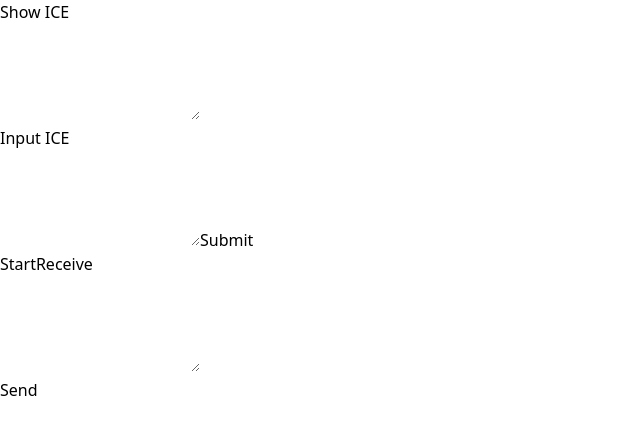
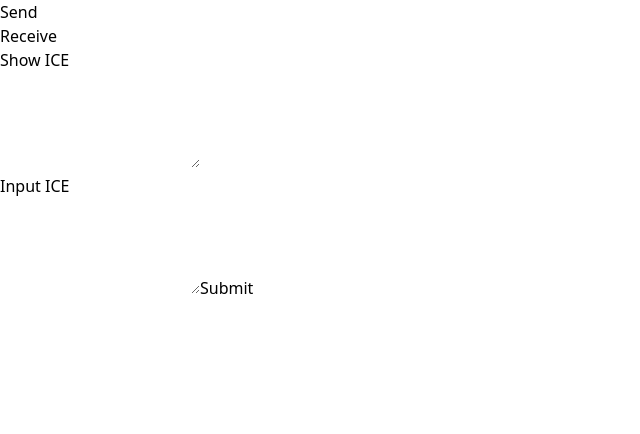
Before and after one commit to k4l4p/share, a Vue app: page / in a window 1280 px wide. Shown: the top 434 px of the page, without its empty margins (0-640 px from the left). Built offline with nearby package versions, Linux system fonts and the light colour scheme.

Commit message:
File transfer complete

```diff
--- a/src/App.vue
+++ b/src/App.vue
@@ -1,29 +1,46 @@
 <script setup>
 import { ref, watch, watchEffect } from 'vue'
+
+
+const MAXIMUM_MESSAGE_SIZE = 65535;
+const END_OF_FILE_MESSAGE = 'EOF';
+const recv_buff = []
 
 const phase = ref('')
 const ice = ref(null)
 const showice = ref(null)
 const content = ref('')
 const msg = ref(null)
+const showDialog = ref(false)
 
 let p
 let pass = "i_am_an_id"
 let set_connection
 let recv_connection
 let channel
+let isNameSet = false
+
+const ice_list = {
+  "iceServers": [
+    { "url": "stun:stun.l.google.com:19302" },
+  ]
+}
+
 const start = () => {
+  showDialog.value = true
   phase.value = 'start'
-  set_connection = new RTCPeerConnection()
+  set_connection = new RTCPeerConnection(ice_list)
   set_connection.onicecandidate = e => {
-    console.log('new ice: ' + JSON.stringify(set_connection.localDescription))
     showice.value = JSON.stringify(set_connection.localDescription)
   }
   channel = set_connection.createDataChannel(pass)
+  // channel.binaryType = "arraybuffer"
   channel.onmessage = (msg) => {
-      content.value = content.value + '\n' + msg.data
-    }
+    content.value = content.value + '\n' + msg.data
+  }
   channel.onopen = e => {
+    let fileElem = document.getElementById("fileElem")
+    fileElem.click()
     console.log('open!')
   }
   channel.onclose = e => {
@@ -35,16 +52,49 @@ const start = () => {
 }
 
 const recv = () => {
+  showDialog.value = true
   phase.value = 'recv'
-  recv_connection = new RTCPeerConnection()
+  recv_connection = new RTCPeerConnection(ice_list)
   recv_connection.onicecandidate = e => {
-    console.log('new ice: ' + JSON.stringify(recv_connection.localDescription))
     showice.value = JSON.stringify(recv_connection.localDescription)
   }
   recv_connection.ondatachannel = (e) => {
     channel = e.channel
+    // channel.binaryType = 'blob'
     channel.onmessage = (msg) => {
-      content.value = content.value + '\n' + msg.data
+      try {
+        if (isNameSet) {
+          if (msg.data !== END_OF_FILE_MESSAGE) {
+          recv_buff.push(msg.data)
+        } else {
+          // convert array of arrayBuffer to one arraybuffer
+          const arrayBuffer = recv_buff.reduce((acc, arrayBuffer) => {
+            const tmp = new Uint8Array(acc.byteLength + arrayBuffer.byteLength);
+            tmp.set(new Uint8Array(acc), 0);
+            tmp.set(new Uint8Array(arrayBuffer), acc.byteLength);
+            return tmp;
+          }, new Uint8Array());
+          const blob = new Blob([arrayBuffer]);
+          const a = document.createElement('a');
+          const url = window.URL.createObjectURL(blob);
+          a.href = url;
+          a.download = channel.filename;
+          a.click();
+          window.URL.revokeObjectURL(url);
+          a.remove()
+          channel.close();
+        }
+        } else {
+          //dirty way to save filename
+          channel.filename = msg.data
+          isNameSet = true
+        }
+
+      } catch (e) {
+        console.log('Cannot transmit!')
+      }
+
+
     }
     channel.onopen = () => console.log(channel.readyState)
     channel.onclose = () => console.log(channel.readyState)
@@ -53,11 +103,12 @@ const recv = () => {
 
 const submitIce = async () => {
   if (phase.value === 'start') {
+  console.log(channel.negotiated)
+
     let temp = JSON.parse(ice.value)
     await set_connection.setRemoteDescription(temp)
   } else if (phase.value === 'recv') {
     let temp = JSON.parse(ice.value)
-    console.log(temp)
     await recv_connection.setRemoteDescription(temp)
     await recv_connection.createAnswer().then((e) => {
       recv_connection.setLocalDescription(e)
@@ -69,13 +120,69 @@ const send = () => {
   channel.send(msg.value)
 }
 
+const select = async (e) => {
+  let file = e.currentTarget.files[0]
+  const arrayBuffer = await file.arrayBuffer()
+  channel.send(file.name)
+  for (let i = 0; i < arrayBuffer.byteLength; i += MAXIMUM_MESSAGE_SIZE) {
+    channel.send(arrayBuffer.slice(i, i + MAXIMUM_MESSAGE_SIZE));
+    // channel.send(file.slice(i, i + MAXIMUM_MESSAGE_SIZE))
+  }
+  channel.send(END_OF_FILE_MESSAGE);
+}
+
 </script>
 
 <template>
   <div class="container mx-auto h-screen">
-    <div class="flex align-middle items-center justify-center h-full flex-col gap-2">
-      <div class="flex flex-col">
-        <div class="p-4 my-2 bg-purple-100">
+    <div class="relative w-full h-full">
+      <div
+        :class="[showDialog ? 'max-h-96' : 'max-h-24']"
+        class="absolute top-1/2 left-1/2 -translate-x-1/2 -translate-y-1/2 transition-all duration-100 ease-out overflow-hidden w-full"
+      >
+        <div class="flex w-full justify-center">
+          <div
+            @click="start"
+            :class="[phase === 'recv' ? 'pointer-events-none opacity-70' : '']"
+            class="rounded-full bg-indigo-400 shadow-lg h-20 w-20 flex justify-center items-center cursor-pointer hover:bg-sky-600 transition-all duration-100 ease-out"
+          >
+            <h1 class="text-white font-bold text-xl">Send</h1>
+          </div>
+          <div
+            @click="recv"
+            :class="[phase === 'start' ? 'pointer-events-none opacity-70' : '']"
+            class="ml-2 rounded-full bg-indigo-400 shadow-lg h-20 w-20 flex justify-center items-center cursor-pointer hover:bg-sky-600 transition-all duration-100 ease-out"
+          >
+            <h1 class="text-white font-bold text-xl">Receive</h1>
+          </div>
+        </div>
+        <div class="mt-5 w-full">
+          <div class="p-4 my-2 bg-purple-100">
+            <h1 class="text-lg font-medium text-indigo-600">Show ICE</h1>
+            <textarea
+              v-model="showice"
+              rows="4"
+              name="ice"
+              id="ice"
+              class="focus:ring-indigo-500 focus:border-indigo-500 block w-full sm:text-sm border-gray-300 rounded-md"
+            />
+            <h1 class="text-lg font-medium text-indigo-600">Input ICE</h1>
+            <textarea
+              v-model="ice"
+              rows="4"
+              name="ice"
+              id="ice"
+              class="focus:ring-indigo-500 focus:border-indigo-500 block w-full sm:text-sm border-gray-300 rounded-md"
+            />
+            <button
+              @click="submitIce()"
+              class="bg-sky-500 hover:bg-sky-700 px-5 py-2 text-sm leading-5 rounded-full font-semibold text-white"
+              id="start"
+            >Submit</button>
+            <input type="file" id="fileElem" style="display:none" @change="select" />
+          </div>
+        </div>
+        <!-- <div class="p-4 my-2 bg-purple-100">
           <h1 class="text-lg font-medium text-indigo-600">Show ICE</h1>
           <textarea
             v-model="showice"
@@ -124,7 +231,7 @@ const send = () => {
           type="button"
           class="inline-flex items-center px-6 py-3 border border-transparent text-base font-medium rounded-md shadow-sm text-white bg-indigo-600 hover:bg-indigo-700 focus:outline-none focus:ring-2 focus:ring-offset-2 focus:ring-indigo-500"
         >Send</button>
-        <div class="border border-sky-400">{{content}}</div>
+        <div class="border border-sky-400">{{content}}</div>-->
       </div>
     </div>
   </div>
```
